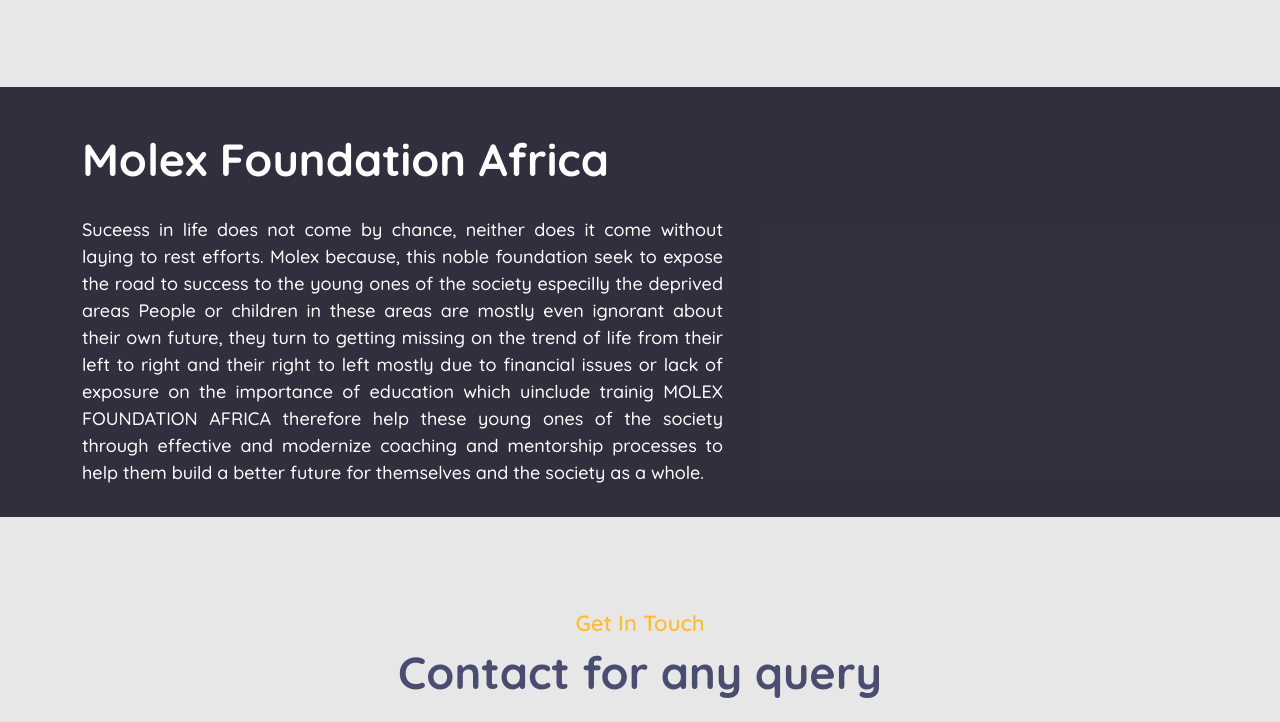
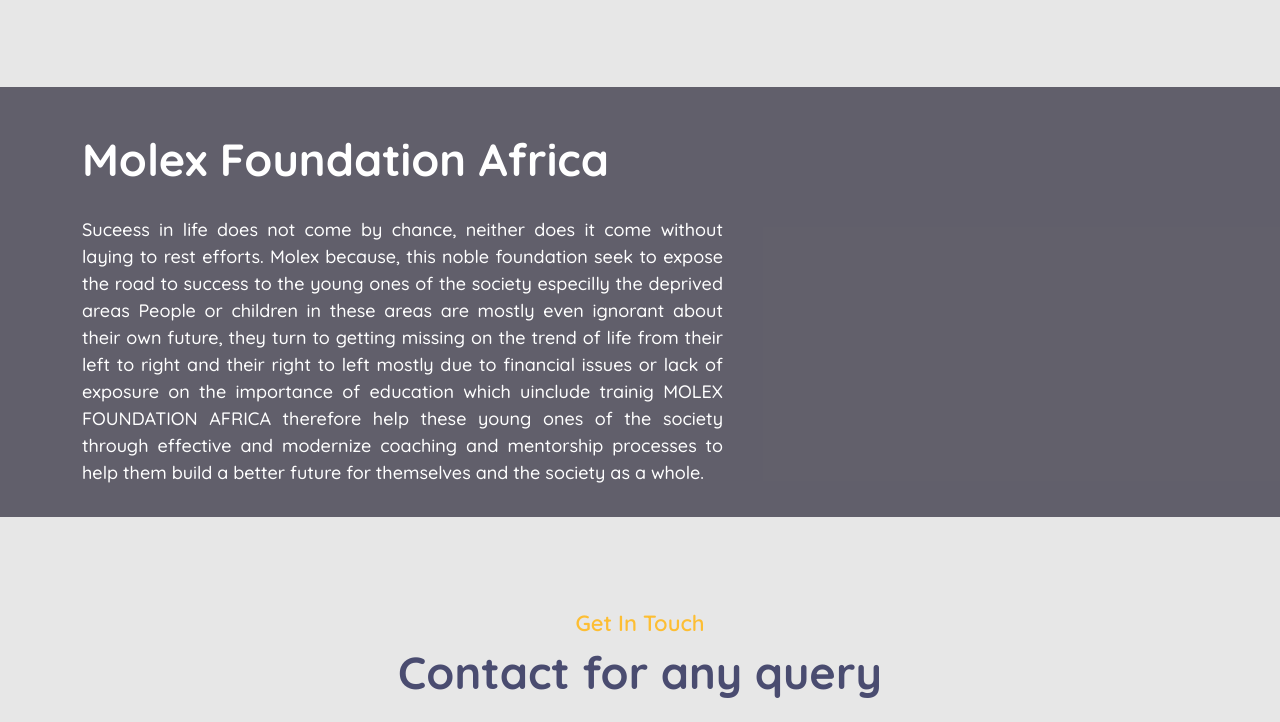
Before and after one commit to majesty25/MOLEX, a plain HTML site: page index.html in a window 1280 px wide. Shown: the part 2060-2782 px from the top of the page. Drawn offline with nearby package versions, Linux system fonts and the light colour scheme.

Commit message:
Update style.css

```diff
--- a/css/style.css
+++ b/css/style.css
@@ -829,7 +829,7 @@
     position: relative;
     width: 100%;
     margin: 45px 0;
-    background: rgba(5, 1, 21, 0.8);
+    background: rgba(5, 1, 21, 0.589);
 }
 
 .donate .donate-content {
```
